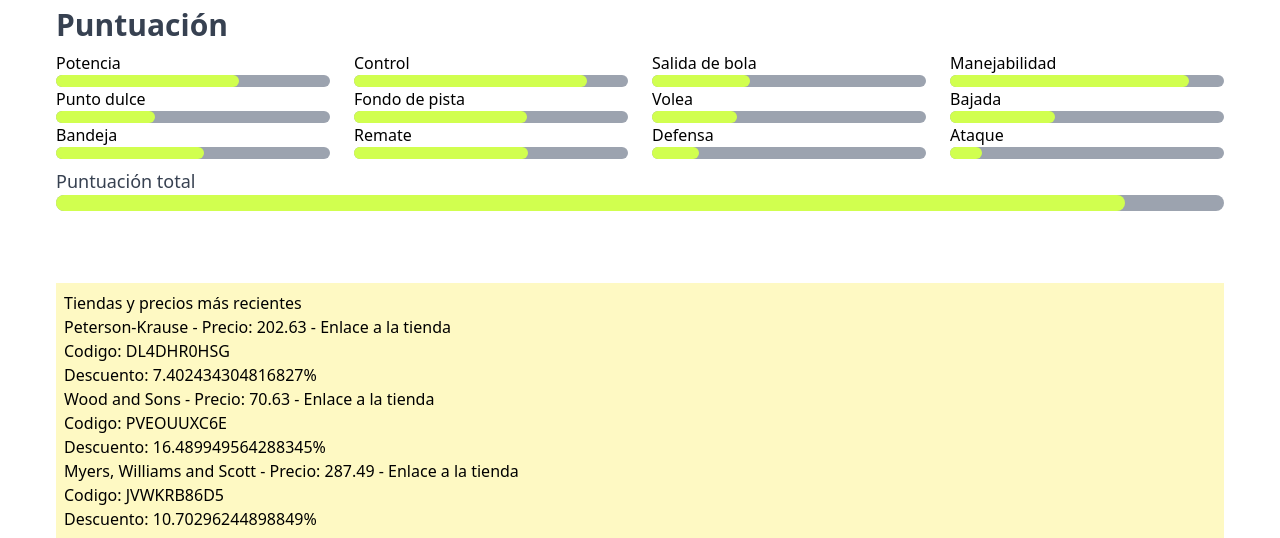
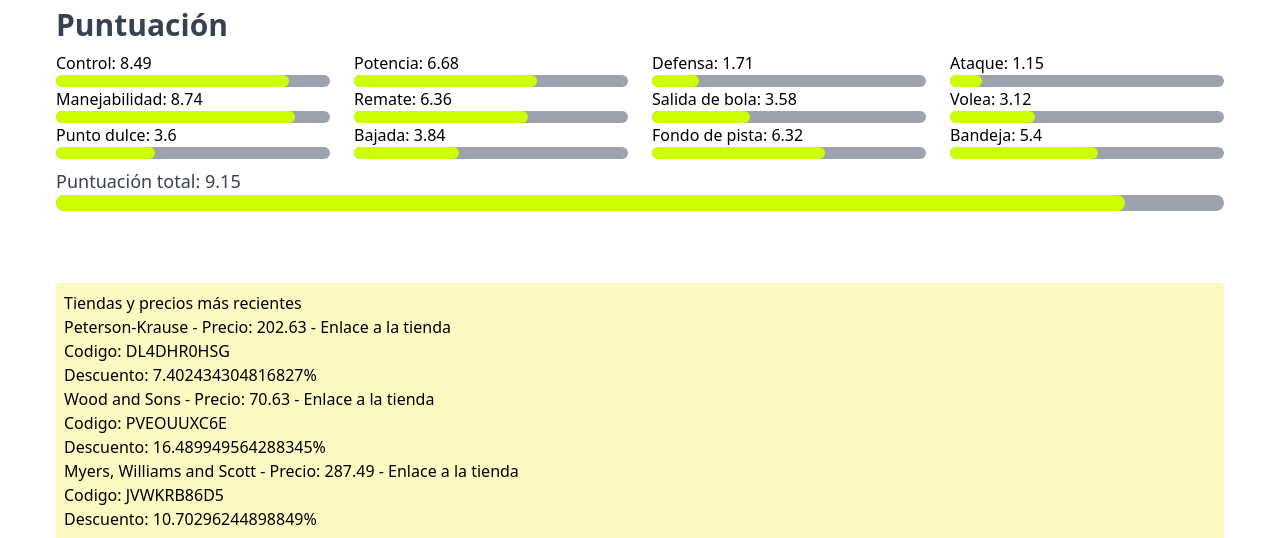
Before and after one commit to aritzjl/PadelChiquito, a Django app: page /mostrar_pala/35/ in a window 1280 px wide. Shown: the part 349-887 px from the top of the page. Run offline with Django 4.2, Linux system fonts and the light colour scheme; data comes from the database, SQL or seed files in the repository.

Commit message:
He cambiado los colores y algunos detalles

```diff
--- a/apps/comparador/templates/footer.html
+++ b/apps/comparador/templates/footer.html
@@ -4,7 +4,7 @@
   <ul class="flex justify-between gap-x-2">
     <li>
       <a href="#" aria-label="Link al Youtube de la pagina">
-        <svg xmlns="http://www.w3.org/2000/svg" class="stroke-[#d1ff4f] hover:stroke-[#ccff00] w-6 h-6" viewBox="0 0 24 24" stroke-width="2" stroke="currentColor" fill="none" stroke-linecap="round" stroke-linejoin="round">
+        <svg xmlns="http://www.w3.org/2000/svg" class="stroke-[#ccff00] hover:stroke-[#ccff00] w-6 h-6" viewBox="0 0 24 24" stroke-width="2" stroke="currentColor" fill="none" stroke-linecap="round" stroke-linejoin="round">
           <path stroke="none" d="M0 0h24v24H0z" fill="none"/>
           <path d="M2 8a4 4 0 0 1 4 -4h12a4 4 0 0 1 4 4v8a4 4 0 0 1 -4 4h-12a4 4 0 0 1 -4 -4v-8z" />
           <path d="M10 9l5 3l-5 3z" />
@@ -13,7 +13,7 @@
     </li>
     <li>
       <a href="#" aria-label="Link al TikTok de la pagina">
-        <svg xmlns="http://www.w3.org/2000/svg" class="stroke-[#d1ff4f] hover:stroke-[#ccff00] w-6 h-6" viewBox="0 0 24 24" stroke-width="2" stroke="currentColor" fill="none" stroke-linecap="round" stroke-linejoin="round">
+        <svg xmlns="http://www.w3.org/2000/svg" class="stroke-[#ccff00] hover:stroke-[#ccff00] w-6 h-6" viewBox="0 0 24 24" stroke-width="2" stroke="currentColor" fill="none" stroke-linecap="round" stroke-linejoin="round">
           <path stroke="none" d="M0 0h24v24H0z" fill="none"/>
           <path d="M21 7.917v4.034a9.948 9.948 0 0 1 -5 -1.951v4.5a6.5 6.5 0 1 1 -8 -6.326v4.326a2.5 2.5 0 1 0 4 2v-11.5h4.083a6.005 6.005 0 0 0 4.917 4.917z" />
         </svg>
@@ -21,7 +21,7 @@
     </li>
     <li>
       <a href="#" aria-label="Link al Instagram de la pagina">
-        <svg xmlns="http://www.w3.org/2000/svg" class="stroke-[#d1ff4f] hover:stroke-[#ccff00] w-6 h-6" viewBox="0 0 24 24" stroke-width="2" stroke="currentColor" fill="none" stroke-linecap="round" stroke-linejoin="round">
+        <svg xmlns="http://www.w3.org/2000/svg" class="stroke-[#ccff00] hover:stroke-[#ccff00] w-6 h-6" viewBox="0 0 24 24" stroke-width="2" stroke="currentColor" fill="none" stroke-linecap="round" stroke-linejoin="round">
           <path stroke="none" d="M0 0h24v24H0z" fill="none" />
           <path d="M4 4m0 4a4 4 0 0 1 4 -4h8a4 4 0 0 1 4 4v8a4 4 0 0 1 -4 4h-8a4 4 0 0 1 -4 -4z" />
           <path d="M12 12m-3 0a3 3 0 1 0 6 0a3 3 0 1 0 -6 0" />
--- a/apps/comparador/templates/mostrar_pala.html
+++ b/apps/comparador/templates/mostrar_pala.html
@@ -57,7 +57,7 @@
             <p><strong class="font-semibold text-gray-600">Balance:</strong> {{ pala.get_balance_display }}</p>
           </div>
         </div>
-        <div class="p-4 sm:p-10 md:p-6 lg:p-10 text-center bg-[#D1FF4F] rounded-xl h-fit">
+        <div class="p-4 sm:p-10 md:p-6 lg:p-10 text-center bg-[#ccff00] rounded-xl h-fit">
           <span class="text-lg">Mejor precio</span>
           <div class="flex flex-col justify-center">
             <span class="text-lg line-through">{{ pala.precio }}</span>
@@ -70,95 +70,95 @@
       <h2 class="text-3xl font-bold text-gray-700">Puntuación</h2>
       <div class="grid w-full sm:grid-cols-3 md:grid-cols-4 gap-x-6">
         <div class="w-full">
-          <input id="palaPotencia" type="hidden" name="palaPotenciaInput" value="{{ pala.potencia }}">
-          <span>Potencia</span>
+          <input id="palaControl" type="hidden" name="palaControlInput" value="{{ pala.control }}">
+          <span>Control: {{ pala.control }}</span>
           <div class="w-full h-3 bg-gray-400 rounded-full">
-            <div id="palaPotenciaBarra" class="bg-[#D1FF4F] h-3 rounded-full"></div>
+            <div id="palaControlBarra" class="bg-[#ccff00] h-3 rounded-full"></div>
           </div>
         </div>
         <div class="w-full">
-          <input id="palaControl" type="hidden" name="palaControlInput" value="{{ pala.control }}">
-          <span>Control</span>
+          <input id="palaPotencia" type="hidden" name="palaPotenciaInput" value="{{ pala.potencia }}">
+          <span>Potencia: {{ pala.potencia }}</span>
           <div class="w-full h-3 bg-gray-400 rounded-full">
-            <div id="palaControlBarra" class="bg-[#D1FF4F] h-3 rounded-full"></div>
+            <div id="palaPotenciaBarra" class="bg-[#ccff00] h-3 rounded-full"></div>
+          </div>
+        </div>
+        <div>
+          <input id="palaDefensa" type="hidden" name="palaDefensaInput" value="{{ pala.defensa }}">
+          <span>Defensa: {{ pala.defensa }}</span>
+          <div class="w-full h-3 bg-gray-400 rounded-full">
+            <div id="palaDefensaBarra" class="bg-[#ccff00] h-3 rounded-full"></div>
+          </div>
+        </div>
+        <div>
+          <input id="palaAtaque" type="hidden" name="palaAtaqueInput" value="{{ pala.ataque }}">
+          <span>Ataque: {{ pala.ataque }}</span>
+          <div class="w-full h-3 bg-gray-400 rounded-full">
+            <div id="palaAtaqueBarra" class="bg-[#ccff00] h-3 rounded-full"></div>
+          </div>
+        </div>
+        <div class="w-full">
+          <input id="palaManejabilidad" type="hidden" name="palaManejabilidadInput" value="{{ pala.manejabilidad }}">
+          <span>Manejabilidad: {{ pala.manejabilidad }}</span>
+          <div class="w-full h-3 bg-gray-400 rounded-full">
+            <div id="palaManejabilidadBarra" class="bg-[#ccff00] h-3 rounded-full"></div>
+          </div>
+        </div>
+        <div>
+          <input id="palaRemate" type="hidden" name="palaRemateInput" value="{{ pala.remate }}">
+          <span>Remate: {{ pala.remate }}</span>
+          <div class="w-full h-3 bg-gray-400 rounded-full">
+            <div id="palaRemateBarra" class="bg-[#ccff00] h-3 rounded-full"></div>
           </div>
         </div>
         <div class="w-full">
           <input id="palaSalidaBola" type="hidden" name="palaSalidaBolaInput" value="{{ pala.salida_bola }}">
-          <span>Salida de bola</span>
+          <span>Salida de bola: {{ pala.salida_bola }}</span>
           <div class="w-full h-3 bg-gray-400 rounded-full">
-            <div id="palaSalidaBolaBarra" class="bg-[#D1FF4F] h-3 rounded-full"></div>
+            <div id="palaSalidaBolaBarra" class="bg-[#ccff00] h-3 rounded-full"></div>
           </div>
         </div>
         <div class="w-full">
-          <input id="palaManejabilidad" type="hidden" name="palaManejabilidadInput" value="{{ pala.manejabilidad }}">
-          <span>Manejabilidad</span>
+          <input id="palaVolea" type="hidden" name="palaVoleaInput" value="{{ pala.volea }}">
+          <span>Volea: {{ pala.volea }}</span>
           <div class="w-full h-3 bg-gray-400 rounded-full">
-            <div id="palaManejabilidadBarra" class="bg-[#D1FF4F] h-3 rounded-full"></div>
+            <div id="palaVoleaBarra" class="bg-[#ccff00] h-3 rounded-full"></div>
           </div>
         </div>
         <div class="w-full">
           <input id="palaPuntoDulce" type="hidden" name="palaPuntoDulceInput" value="{{ pala.punto_dulce }}">
-          <span>Punto dulce</span>
+          <span>Punto dulce: {{ pala.punto_dulce }}</span>
           <div class="w-full h-3 bg-gray-400 rounded-full">
-            <div id="palaPuntoDulceBarra" class="bg-[#D1FF4F] h-3 rounded-full"></div>
+            <div id="palaPuntoDulceBarra" class="bg-[#ccff00] h-3 rounded-full"></div>
+          </div>
+        </div>
+        <div class="w-full">
+          <input id="palaBajadaPared" type="hidden" name="palaBajadaParedInput" value="{{ pala.bajada_de_pared }}">
+          <span>Bajada: {{ pala.bajada_de_pared }}</span>
+          <div class="w-full h-3 bg-gray-400 rounded-full">
+            <div id="palaBajadaParedBarra" class="bg-[#ccff00] h-3 rounded-full"></div>
           </div>
         </div>
         <div class="w-full">
           <input id="palaFondoPista" type="hidden" name="palaFondoPistaInput" value="{{ pala.fondo_de_pista }}">
-          <span>Fondo de pista</span>
+          <span>Fondo de pista: {{ pala.fondo_de_pista }}</span>
           <div class="w-full h-3 bg-gray-400 rounded-full">
-            <div id="palaFondoPistaBarra" class="bg-[#D1FF4F] h-3 rounded-full"></div>
-          </div>
-        </div>
-        <div class="w-full">
-          <input id="palaVolea" type="hidden" name="palaVoleaInput" value="{{ pala.volea }}">
-          <span>Volea</span>
-          <div class="w-full h-3 bg-gray-400 rounded-full">
-            <div id="palaVoleaBarra" class="bg-[#D1FF4F] h-3 rounded-full"></div>
-          </div>
-        </div>
-        <div class="w-full">
-          <input id="palaBajadaPared" type="hidden" name="palaBajadaParedInput" value="{{ pala.bajada_de_pared }}">
-          <span>Bajada</span>
-          <div class="w-full h-3 bg-gray-400 rounded-full">
-            <div id="palaBajadaParedBarra" class="bg-[#D1FF4F] h-3 rounded-full"></div>
+            <div id="palaFondoPistaBarra" class="bg-[#ccff00] h-3 rounded-full"></div>
           </div>
         </div>
         <div class="w-full">
           <input id="palaBandeja" type="hidden" name="palaBandejaInput" value="{{ pala.bandeja }}">
-          <span>Bandeja</span>
+          <span>Bandeja: {{ pala.bandeja }}</span>
           <div class="w-full h-3 bg-gray-400 rounded-full">
-            <div id="palaBandejaBarra" class="bg-[#D1FF4F] h-3 rounded-full"></div>
-          </div>
-        </div>
-        <div>
-          <input id="palaRemate" type="hidden" name="palaRemateInput" value="{{ pala.remate }}">
-          <span>Remate</span>
-          <div class="w-full h-3 bg-gray-400 rounded-full">
-            <div id="palaRemateBarra" class="bg-[#D1FF4F] h-3 rounded-full"></div>
-          </div>
-        </div>
-        <div>
-          <input id="palaDefensa" type="hidden" name="palaDefensaInput" value="{{ pala.defensa }}">
-          <span>Defensa</span>
-          <div class="w-full h-3 bg-gray-400 rounded-full">
-            <div id="palaDefensaBarra" class="bg-[#D1FF4F] h-3 rounded-full"></div>
-          </div>
-        </div>
-        <div>
-          <input id="palaAtaque" type="hidden" name="palaAtaqueInput" value="{{ pala.ataque }}">
-          <span>Ataque</span>
-          <div class="w-full h-3 bg-gray-400 rounded-full">
-            <div id="palaAtaqueBarra" class="bg-[#D1FF4F] h-3 rounded-full"></div>
+            <div id="palaBandejaBarra" class="bg-[#ccff00] h-3 rounded-full"></div>
           </div>
         </div>
       </div>
       <div>
         <input id="palaPuntuacionTotal" type="hidden" name="palaPuntuacionTotalInput" value="{{ pala.puntuacion_total }}">
-        <span class="text-lg font-medium text-gray-700">Puntuación total</span>
+        <span class="text-lg font-medium text-gray-700">Puntuación total: {{ pala.puntuacion_total }}</span>
         <div class="w-full h-4 bg-gray-400 rounded-full">
-          <div id="palaPuntuacionTotalBarra" class="bg-[#D1FF4F] h-4 rounded-full"></div>
+          <div id="palaPuntuacionTotalBarra" class="bg-[#ccff00] h-4 rounded-full"></div>
         </div>
       </div>
     </section>
--- a/apps/comparador/views.py
+++ b/apps/comparador/views.py
@@ -470,7 +470,7 @@ def mostrar_pala(request, pk):
     plt.figure(figsize=(8, 6), facecolor='none')
 
     # Modificar estilo de la gráfica
-    plot = plt.plot(fechas, precios, marker='o', linestyle='-', color='#D1FF4F')
+    plot = plt.plot(fechas, precios, marker='o', linestyle='-', color='#ccff00')
     plt.xticks(rotation=45, ha='right', fontsize=8)
 
     # Eliminar títulos y ejes
--- a/apps/users/templates/changepass.html
+++ b/apps/users/templates/changepass.html
@@ -27,9 +27,9 @@
 				{% csrf_token %}
 				<div class="flex flex-col gap-y-2">
 					<label for="password" class="text-sm font-semibold whitespace-nowrap">Contraseña</label>
-					<input type="password" name="password" class="h-10 border border-solid border-gray-300 rounded-lg focus-visible:outline-none px-3 py-1.5 transition-colors focus:border-[#D1FF4F]" placeholder="Contraseña" autocomplete="off">
+					<input type="password" name="password" class="h-10 border border-solid border-gray-300 rounded-lg focus-visible:outline-none px-3 py-1.5 transition-colors focus:border-[#ccff00]" placeholder="Contraseña" autocomplete="off">
 				</div>
-				<button type="submit" class="bg-[#D1FF4F] min-w-max w-full font-medium rounded-full p-1.5 px-10 mx-auto mb-2 transition-colors hover:bg-[#CCFF00]">Confirmar</button>
+				<button type="submit" class="bg-[#ccff00] min-w-max w-full font-medium rounded-full p-1.5 px-10 mx-auto mb-2 transition-colors hover:bg-[#d9ff00]">Confirmar</button>
 				{% if error %}
 					<input type="hidden" id="error" value="{{ error }}">
 				{% endif %}
--- a/apps/users/templates/olvidada.html
+++ b/apps/users/templates/olvidada.html
@@ -27,9 +27,9 @@
 				{% csrf_token %}
 				<div class="flex flex-col gap-y-2">
 					<label for="email" class="text-sm font-semibold whitespace-nowrap">Email</label>
-					<input type="email" name="email" class="h-10 border border-solid border-gray-300 rounded-lg focus-visible:outline-none px-3 py-1.5 transition-colors focus:border-[#D1FF4F]" placeholder="Dirección de email" autocomplete="on">
+					<input type="email" name="email" class="h-10 border border-solid border-gray-300 rounded-lg focus-visible:outline-none px-3 py-1.5 transition-colors focus:border-[#ccff00]" placeholder="Dirección de email" autocomplete="on">
 				</div>
-				<button type="submit" class="bg-[#D1FF4F] min-w-max w-full font-medium rounded-full p-1.5 px-10 mx-auto mb-2 transition-colors hover:bg-[#CCFF00]">Restablecer</button>
+				<button type="submit" class="bg-[#ccff00] min-w-max w-full font-medium rounded-full p-1.5 px-10 mx-auto mb-2 transition-colors hover:bg-[#d9ff00]">Restablecer</button>
 				{% if error %}
 					<input type="hidden" id="error" value="{{ error }}">
 				{% endif %}
--- a/apps/users/templates/signin.html
+++ b/apps/users/templates/signin.html
@@ -27,13 +27,13 @@
 				{% csrf_token %}
 				<div class="flex flex-col gap-y-2">
 					<label for="email" class="text-sm font-semibold whitespace-nowrap">Email</label>
-					<input type="email" name="email" class="h-10 border border-solid border-gray-300 rounded-lg focus-visible:outline-none px-3 py-1.5 transition-colors focus:border-[#D1FF4F]" placeholder="Dirección de email" autocomplete="on" required>
+					<input type="email" name="email" class="h-10 border border-solid border-gray-300 rounded-lg focus-visible:outline-none px-3 py-1.5 transition-colors focus:border-[#ccff00]" placeholder="Dirección de email" autocomplete="on" required>
 				</div>
 				<div class="flex flex-col gap-y-2">
 					<label for="password1" class="text-sm font-semibold whitespace-nowrap">Contraseña</label>
-					<input type="password" name="password1" class="h-10 border border-solid border-gray-300 rounded-lg focus-visible:outline-none px-3 py-1.5 transition-colors focus:border-[#D1FF4F]" placeholder="Contraseña" autocomplete="on" required>
+					<input type="password" name="password1" class="h-10 border border-solid border-gray-300 rounded-lg focus-visible:outline-none px-3 py-1.5 transition-colors focus:border-[#ccff00]" placeholder="Contraseña" autocomplete="on" required>
 				</div>
-				<button type="submit" class="bg-[#D1FF4F] min-w-max w-full font-medium rounded-full p-1.5 px-10 mx-auto mb-2 transition-colors hover:bg-[#CCFF00]">
+				<button type="submit" class="bg-[#ccff00] min-w-max w-full font-medium rounded-full p-1.5 px-10 mx-auto mb-2 transition-colors hover:bg-[#d9ff00]">
 					Iniciar Sesión
 				</button>
 				{% if error %}
--- a/static/css/input.css
+++ b/static/css/input.css
@@ -24,7 +24,7 @@ select {
 }
 
 input[type='range'] {
-  @apply accent-[#D1FF4F];
+  @apply accent-[#ccff00];
 }
 
 input[type='search'] {
--- a/static/js/users/errorAlert.js
+++ b/static/js/users/errorAlert.js
@@ -10,7 +10,7 @@ if (errorElement && typeof errorElement.value === 'string' && errorElement.value
       title: errorMessage,
       showConfirmButton: true,
       timer: 20000,
-      confirmButtonColor: '#d1ff4f'
+      confirmButtonColor: '#ccff00'
     });
   }
 }
```
Also changed, not shown: apps/comparador/templates/comparador_pala.html (+5 -5 lines), apps/users/templates/signup.html (+8 -8 lines), static/css/output.css.
